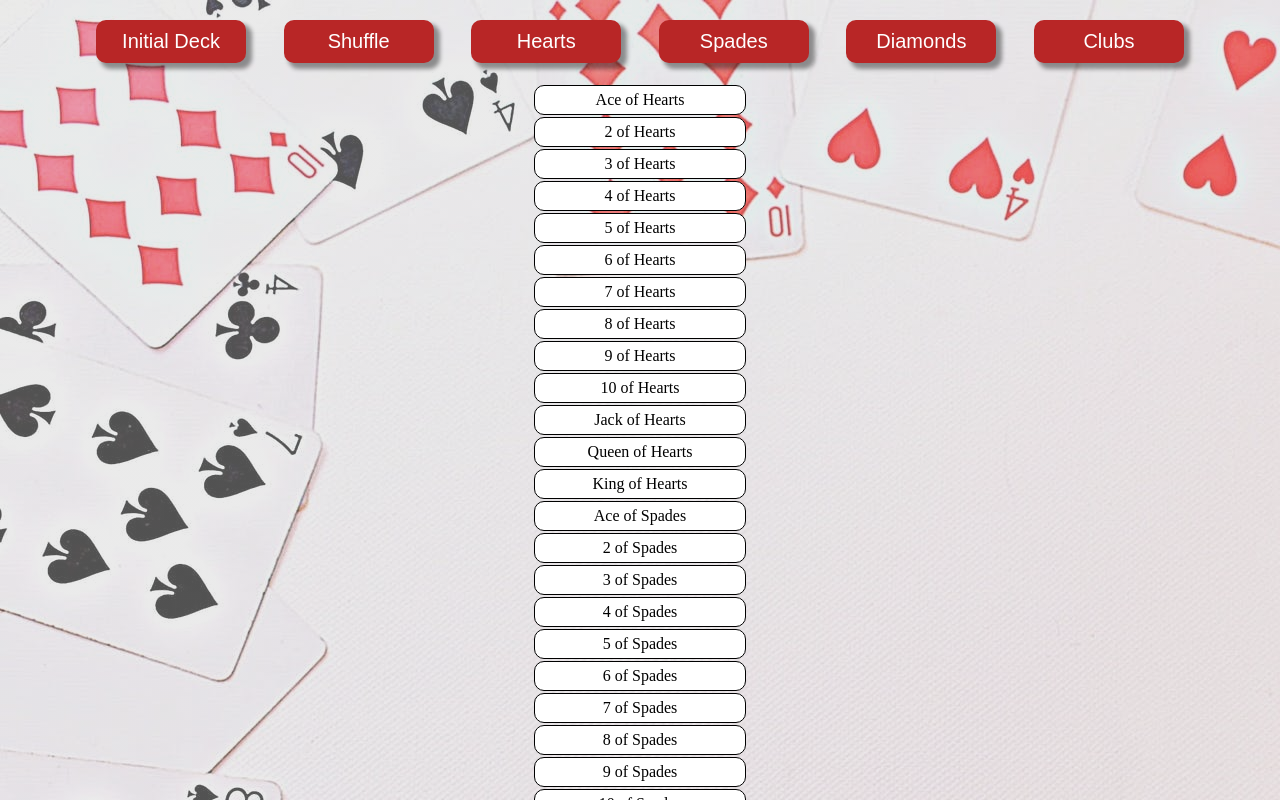
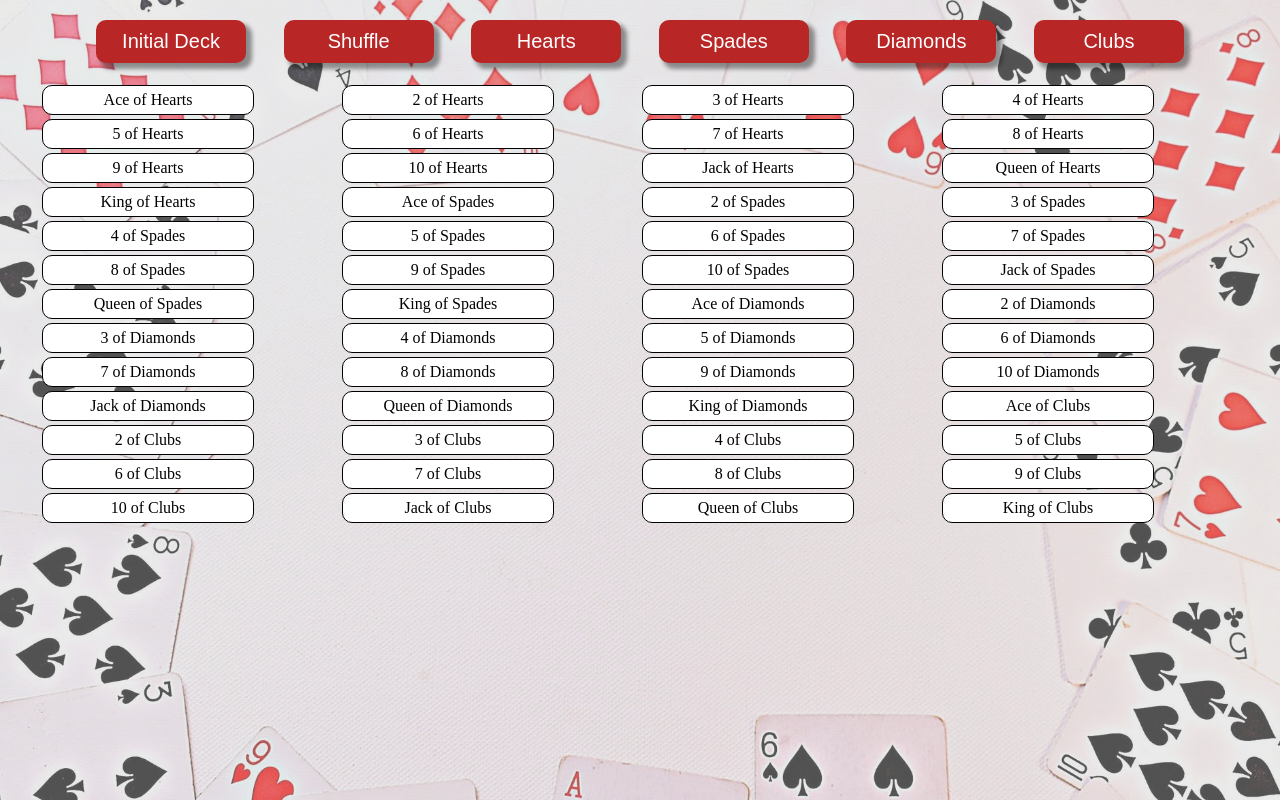
Before and after one commit to DeboraBSilva/DeckOfCards, a plain HTML site: page index.html in a window 1280 px wide. Shown: the top 800 px of the page. Drawn offline with Linux system fonts and the light colour scheme; files whose address does not match are found by name.

Commit message:
Add grid styles

```diff
--- a/styles.css
+++ b/styles.css
@@ -6,7 +6,7 @@
 body {
   background: linear-gradient(to bottom, rgba(204, 204, 204, 0.4), rgba(204, 204, 204, 0.4)),
     url('../deck-of-cards/images/pexels-photo-2508565.jpeg');
-  background-size: auto;
+  background-size: 100vw;
   width: 100%;
   display: flex;
   flex-direction: column;
@@ -47,6 +47,11 @@ button:active {
   margin: 2px;
 }
 
+div {
+  display: grid;
+  grid-template-columns: repeat(4, 300px);
+}
+
 .div__button {
   display: flex;
   justify-content: space-between;
```
